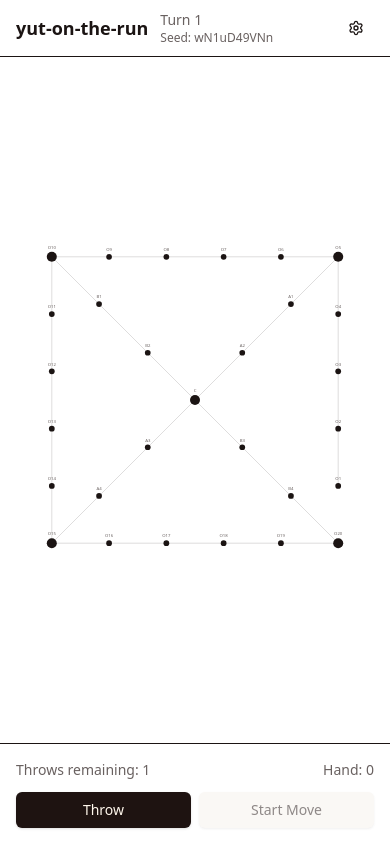
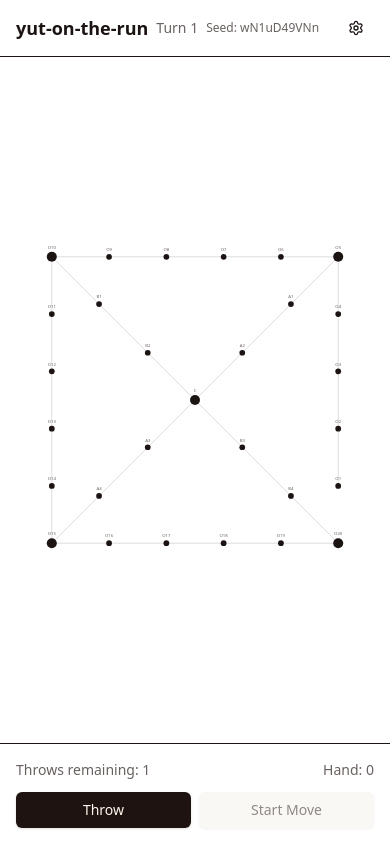
Before and after one commit to Jueun-Park/yut-on-the-run, a React (Vite) app: page / in a window 390 px wide. Built offline with nearby package versions, Linux system fonts and the light colour scheme.

Commit message:
Improve header layout for better mobile responsiveness
Co-authored-by: Jueun-Park <22072427+Jueun-Park@users.noreply.github.com>

```diff
--- a/src/components/GameLayout.tsx
+++ b/src/components/GameLayout.tsx
@@ -11,15 +11,11 @@ export function GameLayout() {
       {/* Header */}
       <header className="sticky top-0 z-10 border-b bg-background/95 backdrop-blur supports-[backdrop-filter]:bg-background/60">
         <div className="mx-auto w-full max-w-md flex h-14 items-center justify-between px-4">
-          <div className="flex items-center gap-3">
-            <h1 className="text-lg font-semibold">yut-on-the-run</h1>
-            <div className="flex flex-col items-start">
-              <span className="text-sm text-muted-foreground">
-                Turn {gameState.turn}
-              </span>
-              <span className="text-xs text-muted-foreground">
-                Seed: {gameState.seed}
-              </span>
+          <div className="flex items-center gap-2 min-w-0">
+            <h1 className="text-lg font-semibold whitespace-nowrap">yut-on-the-run</h1>
+            <div className="flex items-center gap-2 text-sm text-muted-foreground min-w-0">
+              <span className="whitespace-nowrap">Turn {gameState.turn}</span>
+              <span className="text-xs truncate">Seed: {gameState.seed}</span>
             </div>
           </div>
           <Settings />
```
